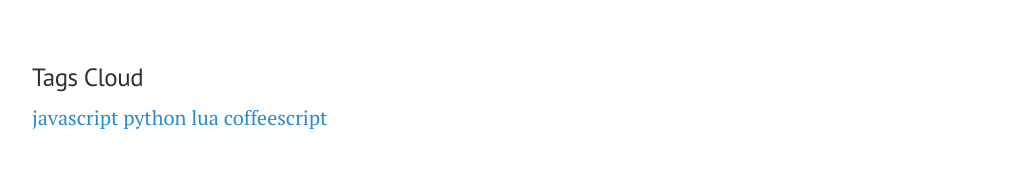
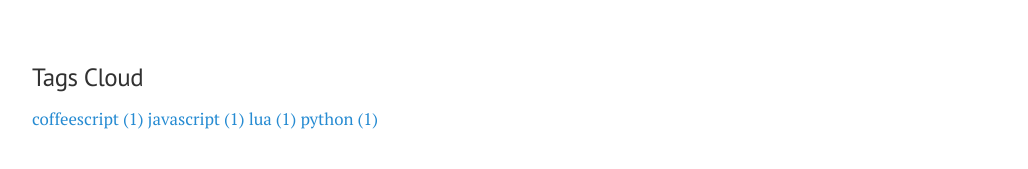
Before and after one commit to iscixin/iscixinclub, a Jekyll site: the page built from shift.md, in a window 1280 px wide. Shown: the part 516-685 px from the top of the page, without its empty margins (248-1276 px from the left). Built offline with Jekyll 4.4.1, drawn with Linux system fonts in a browser that asks for light colours; comment, search, counter and statistics services are not loaded.

Commit message:
tags cloud

```diff
--- a/_layouts/default.html
+++ b/_layouts/default.html
@@ -24,10 +24,18 @@
       </div>
 
       <div class="container">
+
 <h3>Tags Cloud</h3>
-{% for tag in site.tags %}
-    <a href="/tags/{{ tag | first | slugize }}/">{{ tag | first }}</a>
+{% assign tags = site.tags | sort %}
+{% for tag in tags %}
+ <span class="site-tag">
+    <a href="/tags/{{ tag | first | slugify }}/"
+        style="font-size: {{ tag | last | size  |  times: 4 | plus: 80  }}%">
+            {{ tag[0] | replace:'-', ' ' }} ({{ tag | last | size }})
+    </a>
+ </span>
 {% endfor %}
+
       </div>
     </div>
 
```
